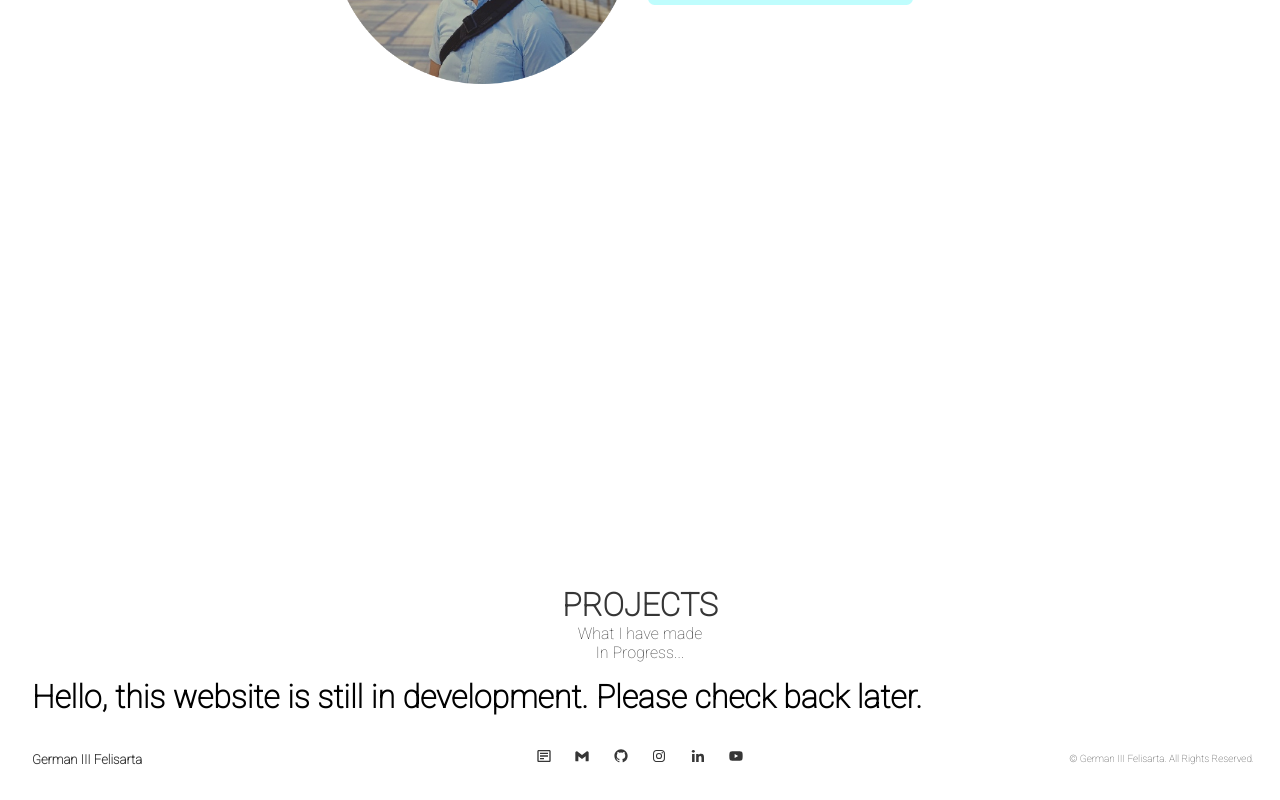
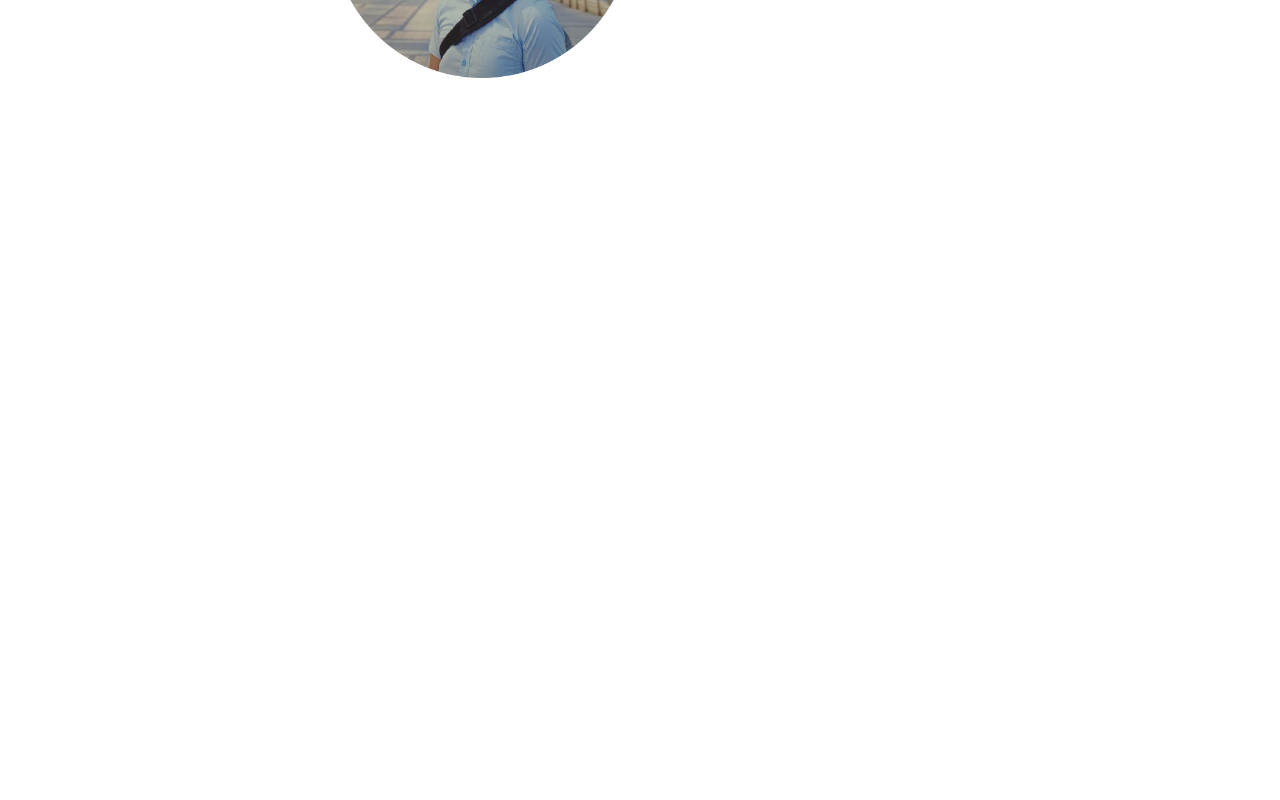
Before and after one commit to germaniii-com/germaniii.com, a Next.js app in the folder root/: page /home in a window 1280 px wide. Shown: the part 411-1211 px from the top of the page. After the commit the page ends 800 px from the top, so only its background shows below. Built offline with nearby package versions, Linux system fonts and the light colour scheme.

Commit message:
Fix Border and Overflow of parent layout

```diff
--- a/root/app/_components/Footer/index.module.scss
+++ b/root/app/_components/Footer/index.module.scss
@@ -74,5 +74,15 @@
         text-decoration: underline;
       }
     }
+
+    & .allRights {
+      display: none;
+    }
+
+    @media only screen and (min-width: 768px) {
+      & .allRights {
+        display: inline;
+      }
+    }
   }
 }
--- a/root/app/_components/Footer/index.tsx
+++ b/root/app/_components/Footer/index.tsx
@@ -87,7 +87,8 @@
         </li>
       </ul>
       <span>
-        © <a href="/home">German III Felisarta</a>. All Rights Reserved.
+        © <a href="/home">German III</a>
+        <div className={styles.allRights}> Felisarta. All Rights Reserved.</div>
       </span>
     </div>
   );
--- a/root/app/index.module.scss
+++ b/root/app/index.module.scss
@@ -14,9 +14,10 @@
   background-color: $backgroundColor;
   display: grid;
   grid-template-rows: auto 1fr auto;
-  padding: 1em;
-  overflow: hidden;
-  height: fit-content;
+  padding: 0.5em;
+  overflow-x: hidden;
+  height: 100%;
+  overflow-y: scroll;
 }
 
 .emptyBody {
```
